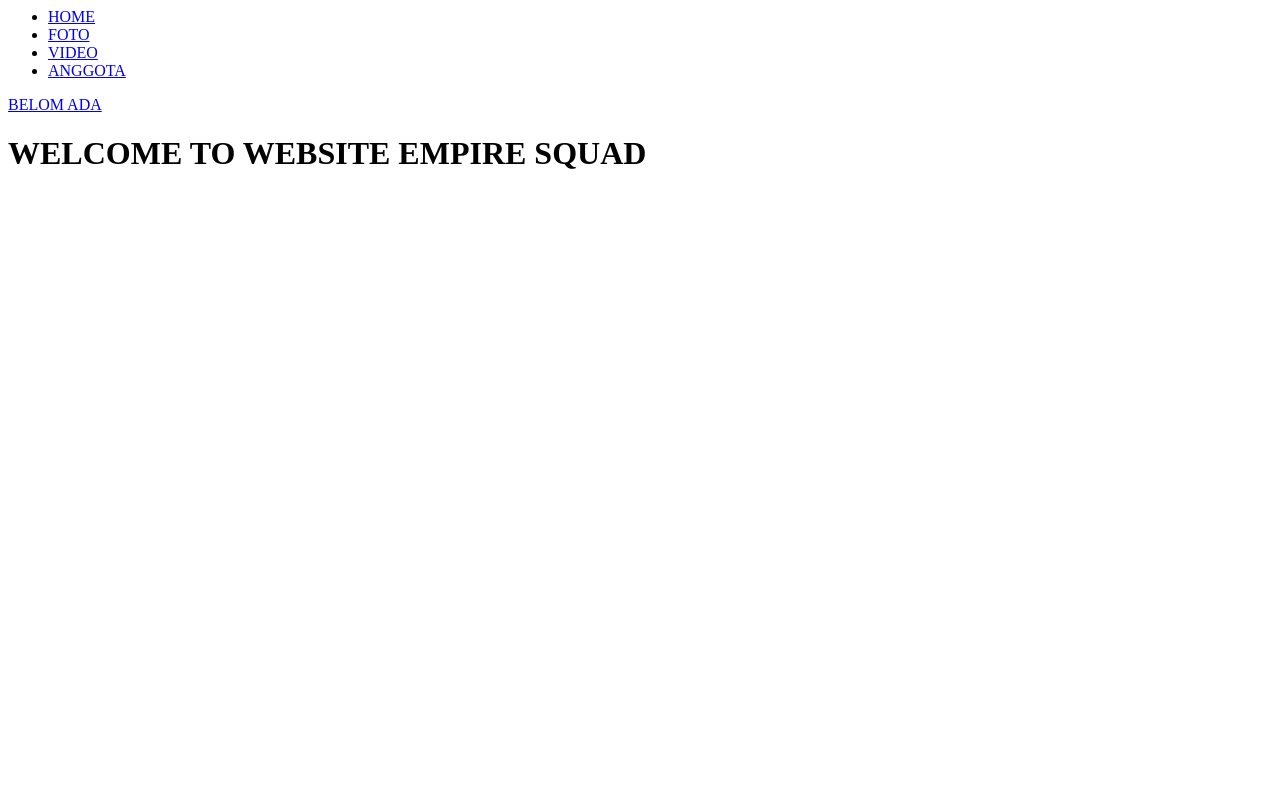
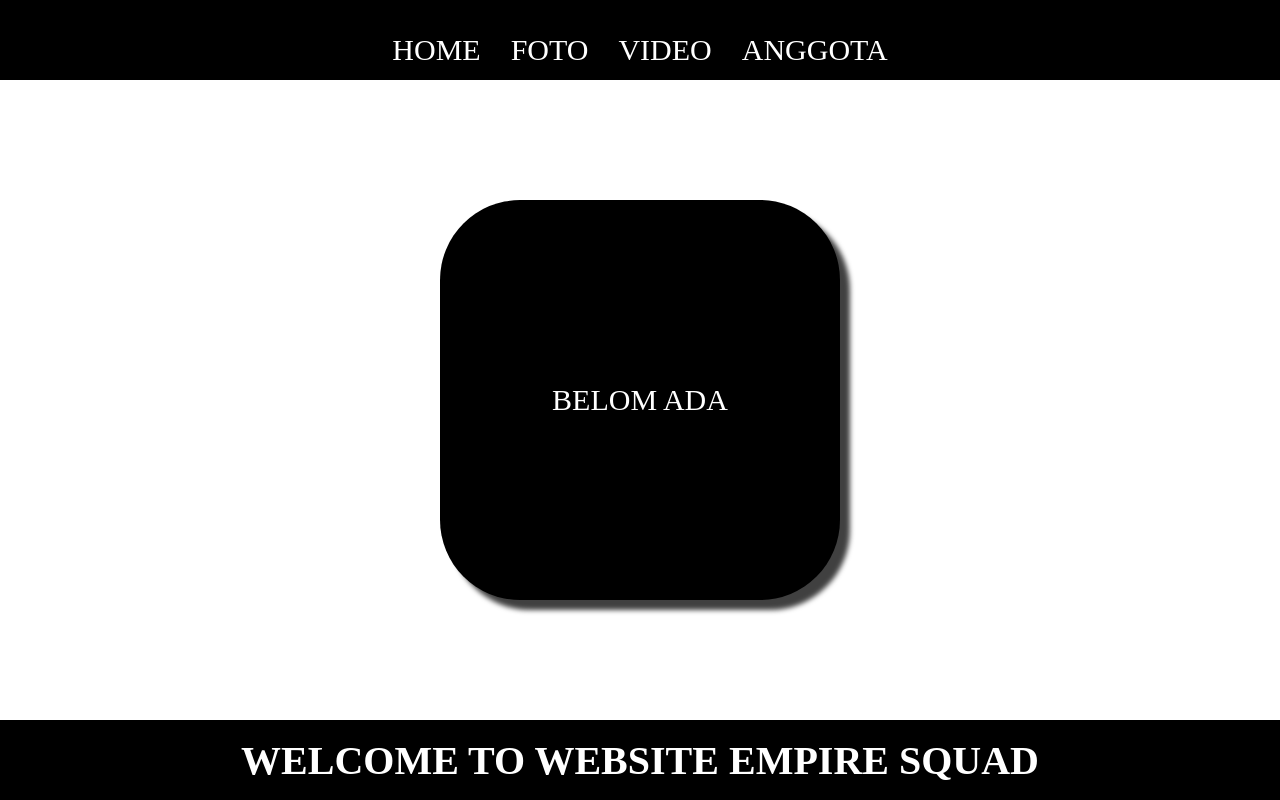
Before and after one commit to DION-OK/EMPIRE-SQUAD001, a plain HTML site: page ANGGOTA.html in a window 1280 px wide. Drawn offline with Linux system fonts and the light colour scheme.

Commit message:
Update ANGGOTA.html

```diff
--- a/ANGGOTA.html
+++ b/ANGGOTA.html
@@ -1,7 +1,7 @@
 <html>
     <head>
         <title>ANGGOTA</title>
-        <link rel="stylesheet" href="EMPIRE.css" />
+        <link rel="stylesheet" href="style.css" />
     </head>
     <body>
         <div class="ISI-DOANG">
```
